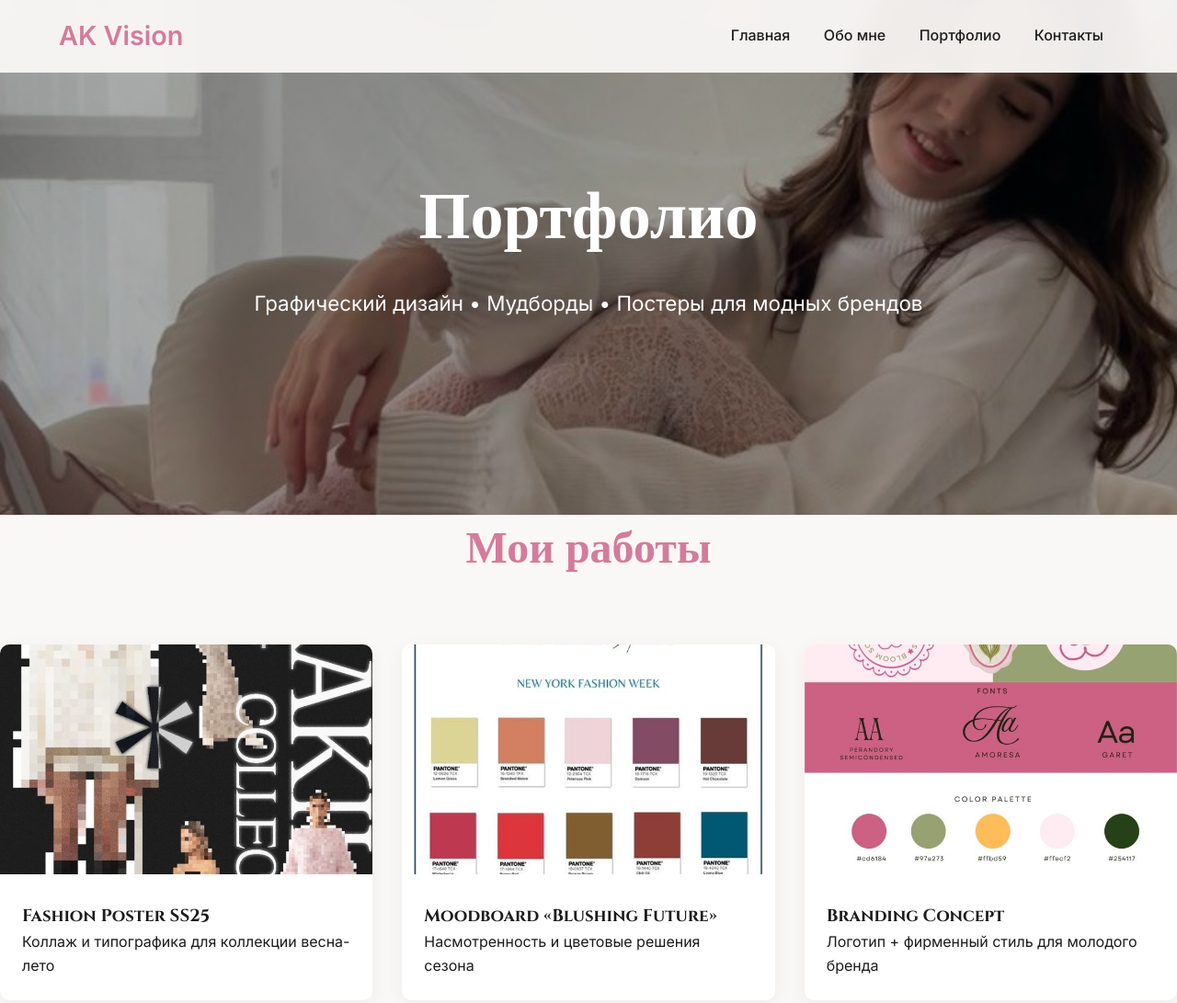
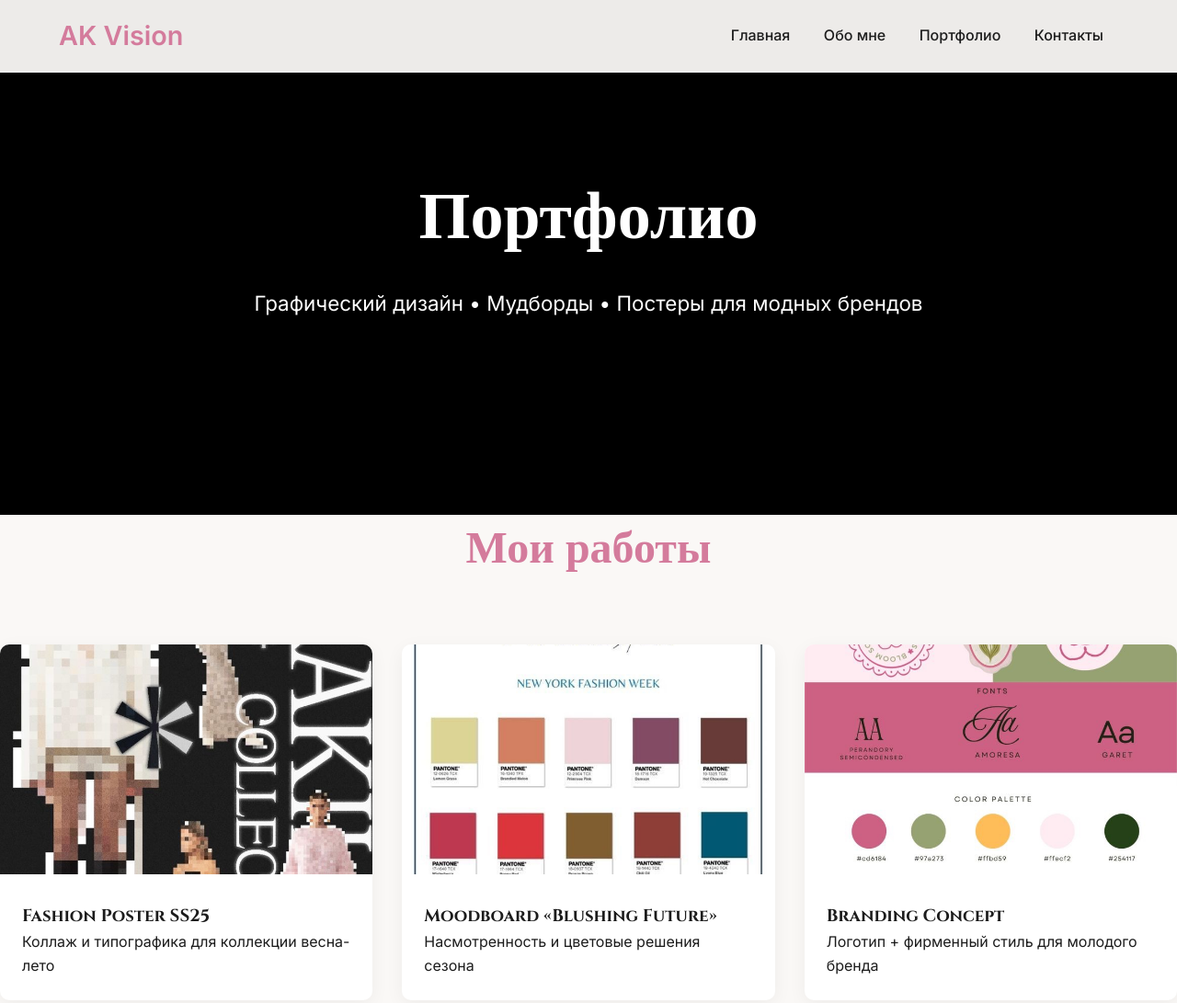
Before and after one commit to nastiik44/ak-vision, a plain HTML site: page portfolio.html in a window 1280 px wide. Shown: the top 1091 px of the page at 92% size. Drawn offline with Linux system fonts and the light colour scheme.

Commit message:
Update portfolio.html

```diff
--- a/portfolio.html
+++ b/portfolio.html
@@ -18,7 +18,7 @@
     </nav>
   </header>
 
-  <section class="hero" style="height:70vh; background: linear-gradient(rgba(0,0,0,0.3), rgba(0,0,0,0.3)), url('images/hero.jpg') center/cover no-repeat;">
+  <section class="hero" style="height:70vh; background: linear-gradient(rgba(0,0,0,5.3), rgba(0,0,0,5.3)), url('images/hero.jpg') center/cover no-repeat;">
     <div style="text-align:center; color:white;">
       <h1>Портфолио</h1>
       <p style="font-size:1.4rem;">Графический дизайн • Мудборды • Постеры для модных брендов</p>
```
